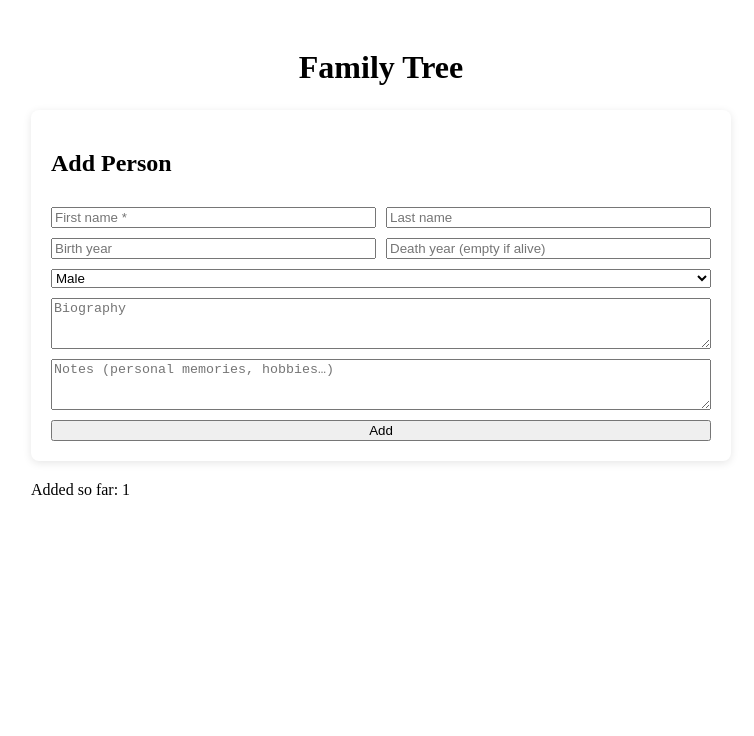
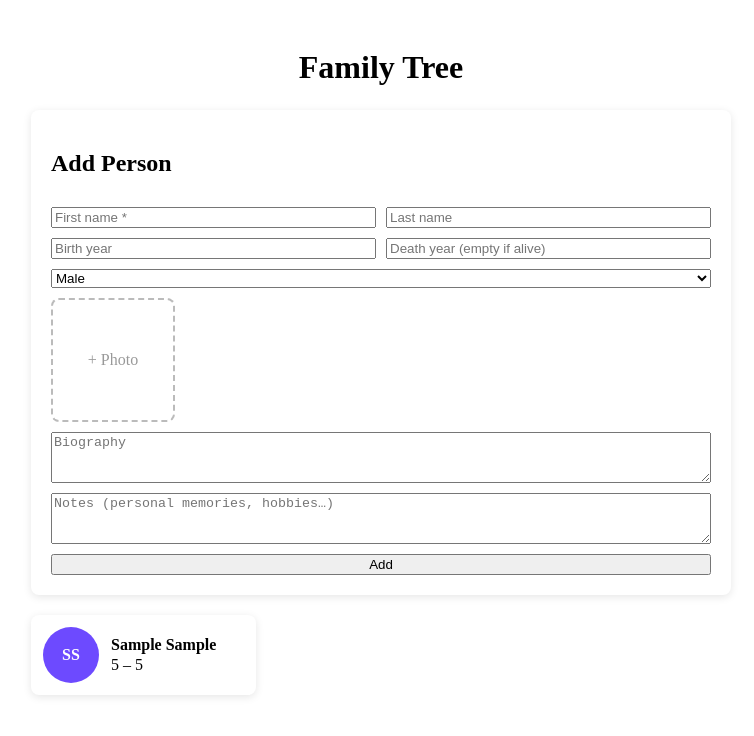
Before and after one commit to Axuta/family-tree, a React (Vite) app: page / in a window 1280 px wide. Both pictures are taken after typing "Sample", "Sample", "5", "5", "Sample", "Sample" into the empty fields and a click on the button "Add". Shown: the top 736 px of the page, without its empty margins (259-1013 px from the left). Built offline with nearby package versions, Linux system fonts and the light colour scheme.

Commit message:
Add photo upload with resize and person cards

```diff
--- a/src/App.jsx
+++ b/src/App.jsx
@@ -1,5 +1,6 @@
 import { useState, useEffect } from "react";
 import PersonForm from "./components/PersonForm";
+import PersonCard from "./components/PersonCard";
 import { loadPeople, savePeople } from "./utils/storage";
 
 function App() {
@@ -18,7 +19,15 @@ function App() {
         <div className="app">
             <h1 className="app-title">Family Tree</h1>
             <PersonForm onSave={addPerson} />
-            <p>Added so far: {people.length}</p>
+            {people.length === 0 ? (
+                <p className="status">No people yet</p>
+            ) : (
+                <div className="people-list">
+                    {people.map((person) => (
+                        <PersonCard key={person.id} person={person} />
+                    ))}
+                </div>
+            )}
         </div>
     );
 }
--- /dev/null
+++ b/src/components/PersonCard.jsx
@@ -0,0 +1,25 @@
+function PersonCard({ person }) {
+    const initials = `${person.firstName[0] ?? ""}${person.lastName[0] ?? ""}`.toUpperCase();
+
+    return (
+        <div className="person-card">
+            {person.photo ? (
+                <img src={person.photo} alt={person.firstName} className="person-photo" />
+            ) : (
+                <div className={`person-photo person-initials ${person.gender === "f" ? "female" : ""}`}>
+                    {initials || "?"}
+                </div>
+            )}
+            <div className="person-info">
+                <strong>
+                    {person.firstName} {person.lastName}
+                </strong>
+                <span>
+          {person.birthYear ?? "—"}{person.deathYear ? ` – ${person.deathYear}` : ""}
+        </span>
+            </div>
+        </div>
+    );
+}
+
+export default PersonCard;
--- a/src/components/PersonForm.jsx
+++ b/src/components/PersonForm.jsx
@@ -1,6 +1,7 @@
-import { useState } from "react";
+import {useState} from "react";
+import {resizeImage} from "../utils/image";
 
-function PersonForm({ onSave }) {
+function PersonForm({onSave}) {
     const [firstName, setFirstName] = useState("");
     const [lastName, setLastName] = useState("");
     const [birthYear, setBirthYear] = useState("");
@@ -9,6 +10,22 @@ function PersonForm({ onSave }) {
     const [bio, setBio] = useState("");
     const [notes, setNotes] = useState("");
     const [error, setError] = useState("");
+    const [photo, setPhoto] = useState(null);
+    const [photoStatus, setPhotoStatus] = useState("");
+
+    const handlePhotoChange = async (e) => {
+        const file = e.target.files[0];
+        if (!file) return;
+
+        setPhotoStatus("loading");
+        try {
+            const resized = await resizeImage(file);
+            setPhoto(resized);
+            setPhotoStatus("");
+        } catch {
+            setPhotoStatus("error");
+        }
+    };
 
     const handleSubmit = (e) => {
         e.preventDefault();
@@ -35,13 +52,12 @@ function PersonForm({ onSave }) {
             gender,
             bio: bio.trim(),
             notes: notes.trim(),
-            photo: null,
+            photo: photo,
             fatherId: null,
             motherId: null,
             spouseIds: [],
         });
 
-        // очистка формы
         setFirstName("");
         setLastName("");
         setBirthYear("");
@@ -90,6 +106,22 @@ function PersonForm({ onSave }) {
                 <option value="f">Female</option>
             </select>
 
+            <label className="photo-label">
+                <input
+                    type="file"
+                    accept="image/*"
+                    onChange={handlePhotoChange}
+                    className="photo-input"
+                />
+                {photo ? (
+                    <img src={photo} alt="Preview" className="photo-preview"/>
+                ) : (
+                    <span className="photo-placeholder">+ Photo</span>
+                )}
+            </label>
+            {photoStatus === "loading" && <p className="status">Processing photo…</p>}
+            {photoStatus === "error" && <p className="error">Could not load image</p>}
+
             <textarea
                 placeholder="Biography"
                 value={bio}
--- a/src/index.css
+++ b/src/index.css
@@ -1,14 +1,3 @@
-/*.app-header {*/
-/*  text-align: center;*/
-/*  margin-top: 24px;*/
-/*}*/
-
-/*body {*/
-/*  margin: 0;*/
-/*  font-family: Arial, sans-serif;*/
-/*  background: #f5f5f5;*/
-/*}*/
-
 .app {
   max-width: 700px;
   margin: 0 auto;
@@ -39,3 +28,71 @@
 .form-row input {
   flex: 1;
 }
+
+.photo-label {
+  display: inline-flex;
+  align-items: center;
+  justify-content: center;
+  width: 120px;
+  height: 120px;
+  border: 2px dashed #bbb;
+  border-radius: 8px;
+  cursor: pointer;
+  overflow: hidden;
+}
+
+.photo-input {
+  display: none;
+}
+
+.photo-placeholder {
+  color: #999;
+}
+
+.photo-preview {
+  width: 100%;
+  height: 100%;
+  object-fit: cover;
+}
+
+.people-list {
+  display: grid;
+  grid-template-columns: repeat(auto-fill, minmax(220px, 1fr));
+  gap: 12px;
+}
+
+.person-card {
+  display: flex;
+  align-items: center;
+  gap: 12px;
+  padding: 12px;
+  background: white;
+  border-radius: 8px;
+  box-shadow: 0 2px 8px rgba(0, 0, 0, 0.1);
+}
+
+.person-photo {
+  width: 56px;
+  height: 56px;
+  border-radius: 50%;
+  object-fit: cover;
+}
+
+.person-initials {
+  display: flex;
+  align-items: center;
+  justify-content: center;
+  background: #6d4aff;
+  color: white;
+  font-weight: bold;
+}
+
+.person-info {
+  display: flex;
+  flex-direction: column;
+  gap: 2px;
+}
+
+.status {
+  color: #666;
+}
--- /dev/null
+++ b/src/utils/image.js
@@ -0,0 +1,18 @@
+export function resizeImage(file, maxSide = 200) {
+    return new Promise((resolve, reject) => {
+        const img = new Image();
+
+        img.onload = () => {
+            const scale = Math.min(maxSide / img.width, maxSide / img.height, 1);
+            const canvas = document.createElement("canvas");
+            canvas.width = Math.round(img.width * scale);
+            canvas.height = Math.round(img.height * scale);
+            canvas.getContext("2d").drawImage(img, 0, 0, canvas.width, canvas.height);
+            URL.revokeObjectURL(img.src);
+            resolve(canvas.toDataURL("image/jpeg", 0.8));
+        };
+
+        img.onerror = () => reject(new Error("Not an image file"));
+        img.src = URL.createObjectURL(file);
+    });
+}
--- a/src/utils/storage.js
+++ b/src/utils/storage.js
@@ -6,7 +6,7 @@ export function loadPeople() {
         const parsed = raw ? JSON.parse(raw) : [];
         return Array.isArray(parsed) ? parsed : [];
     } catch {
-        return []; // повреждённый JSON не уронит приложение
+        return [];
     }
 }
 
@@ -15,6 +15,6 @@ export function savePeople(people) {
         localStorage.setItem(STORAGE_KEY, JSON.stringify(people));
         return true;
     } catch {
-        return false; // QuotaExceededError — место кончилось
+        return false;
     }
 }
```
Also changed, not shown: src/utils/family.js (+14 -16 lines).
